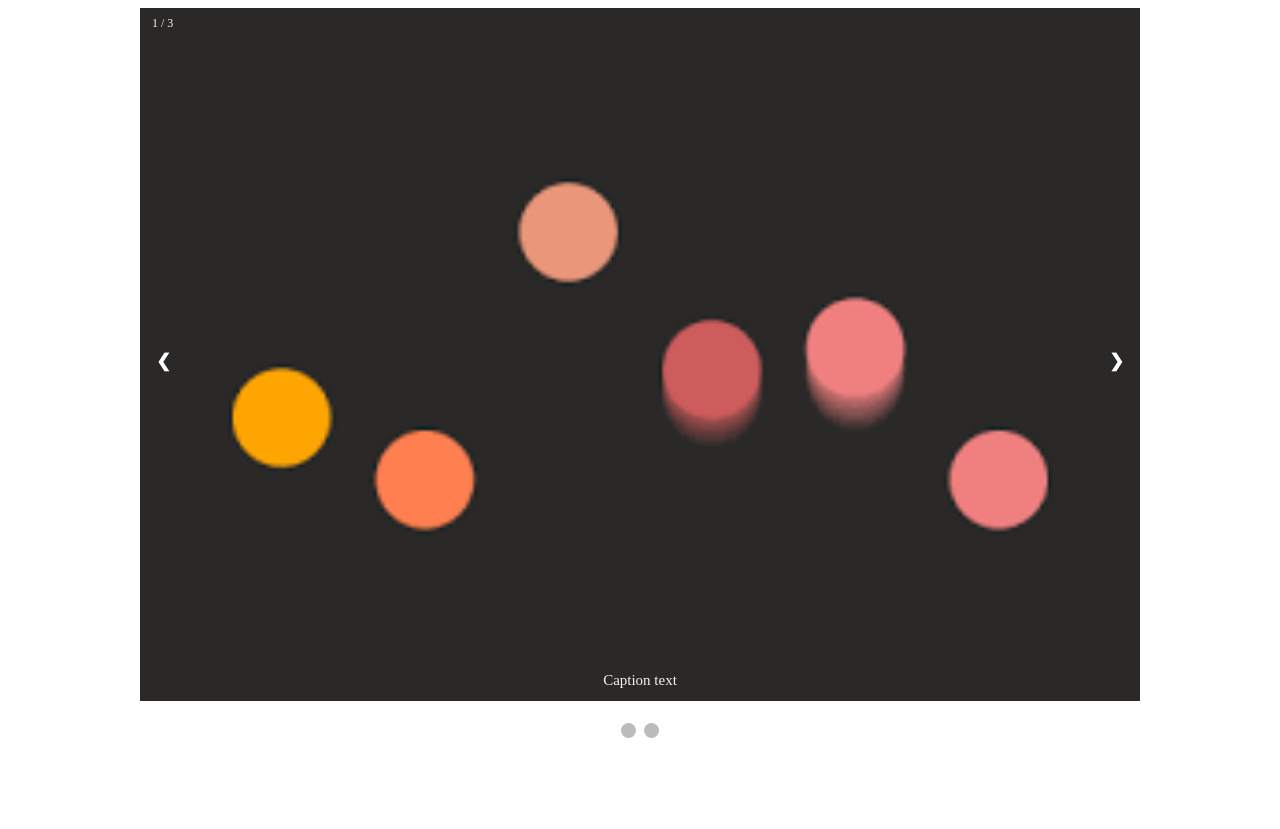
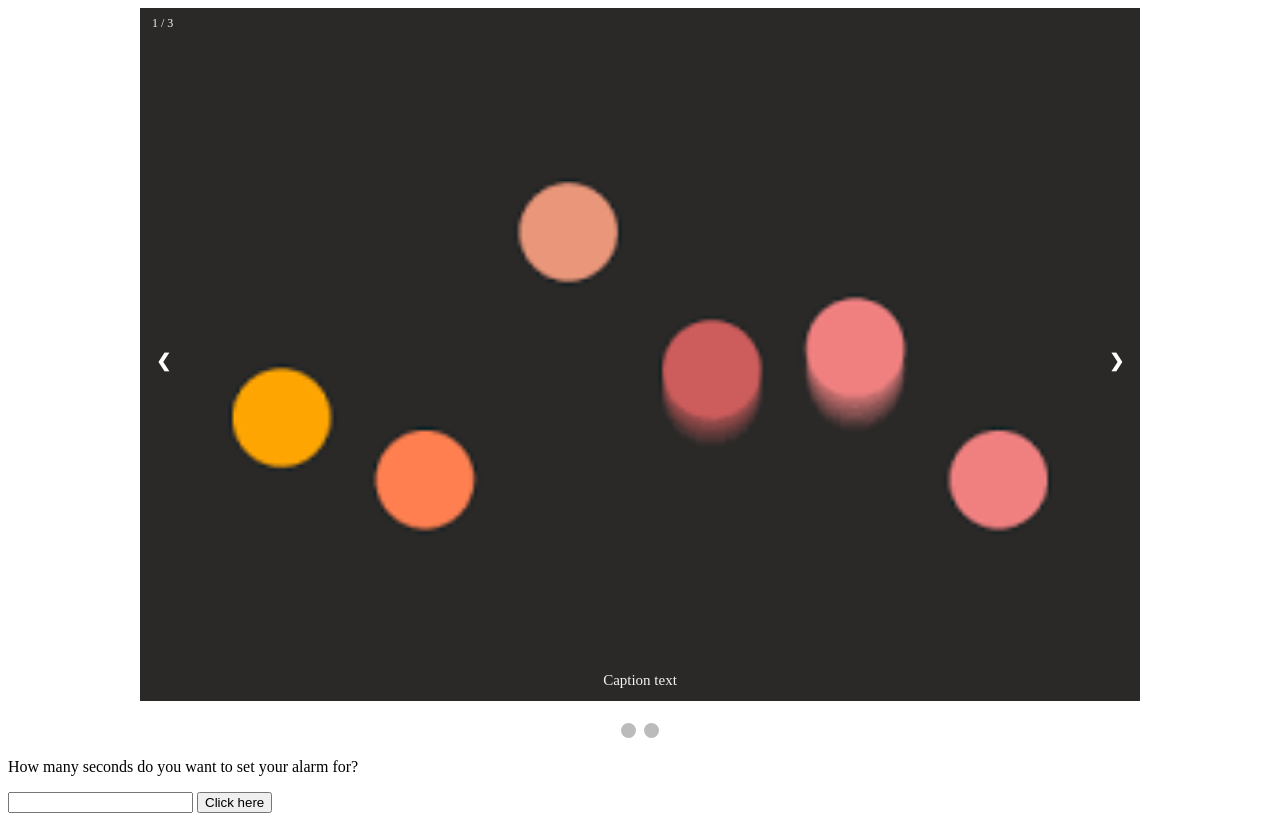
Before and after one commit to BoryanaRakova/Project9_countdown_slideshow, a plain HTML site: page index.html in a window 1280 px wide. Before the commit the page ends 800 px from the top, so only its background shows below. Drawn offline with Linux system fonts and the light colour scheme.

Commit message:
Update index.html
Adding the countdown timer

```diff
--- a/index.html
+++ b/index.html
@@ -46,7 +46,12 @@
 <span class="dot" onclick="currentSlide(3)"></span>
 </div>
 
+<!--Countdown timer-->
 
+<p>How many seconds do you want to set your alarm for? </p>
+<input id="seconds" value="" />
+<button onclick="countdown()">Click here</button>
+<p id="timer">
 
 
 
```
